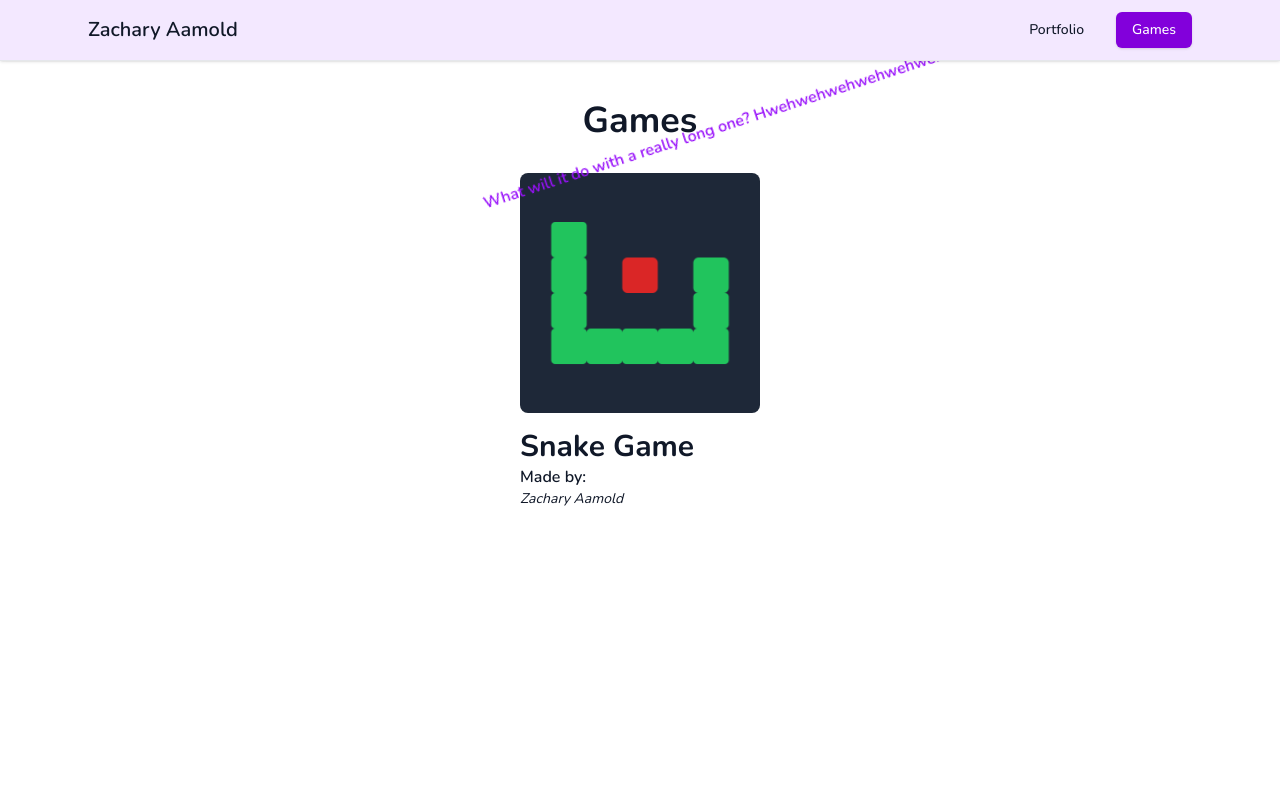
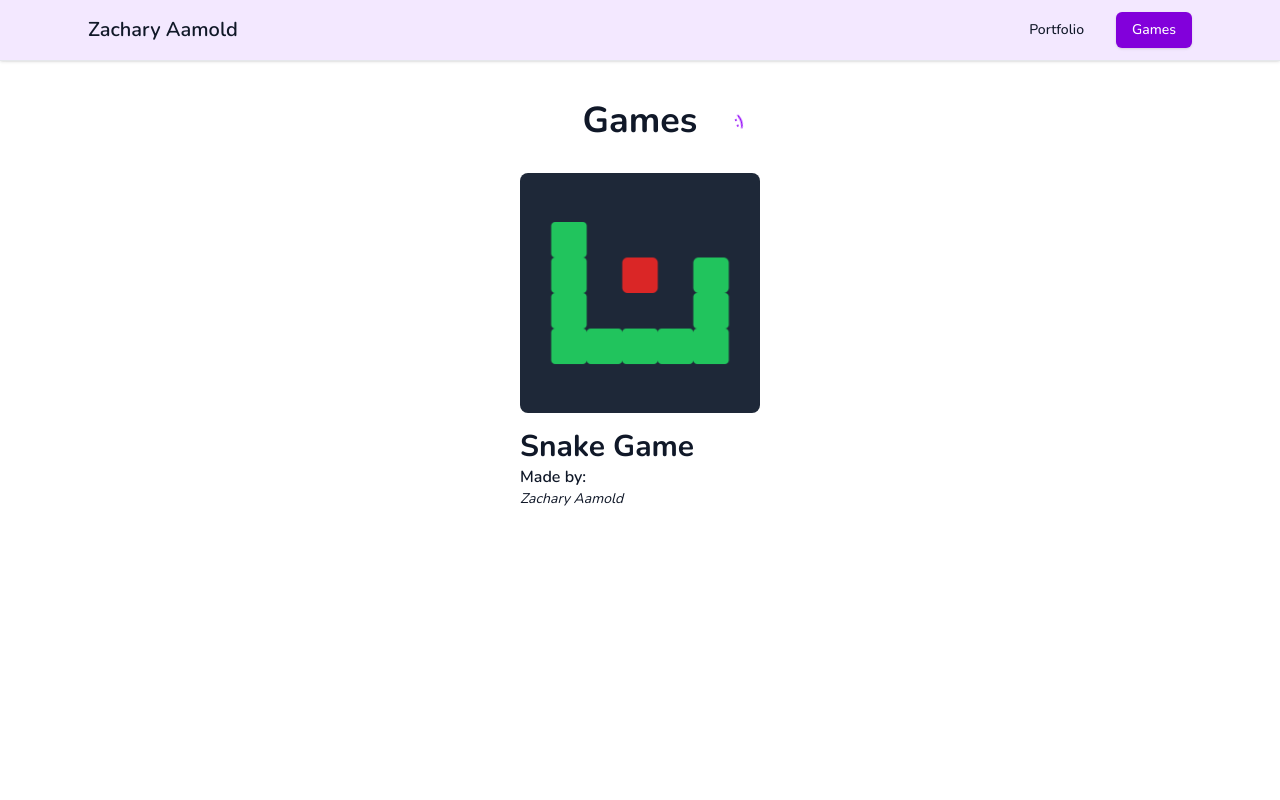
Before and after one commit to zaamold/zaamold-website, a Next.js app: page /games in a window 1280 px wide. Shown: the top 800 px of the page. Built offline with nearby package versions, Linux system fonts and the light colour scheme.

Commit message:
Modified games list page taglines

```diff
--- a/src/app/games/page.js
+++ b/src/app/games/page.js
@@ -21,13 +21,15 @@ export default function GamesPage() {
   ];
 
   const tagLines = [
-    "Come on, pick one!",
+    // "Come on, pick one!", // I'll put this back when there's more than one :)
     "Step right up, step right up",
     "Games games games!",
     "I'll make more of these eventually",
     "oh snap",
     "One-stop shop",
     "What will it do with a really long one? Hwehwehwehwehwehwehwehwe",
+    ":)",
+    "(^_^)/",
   ];
 
   const tagLineIndex = Helper.getRandomInt(0, tagLines.length);
```
